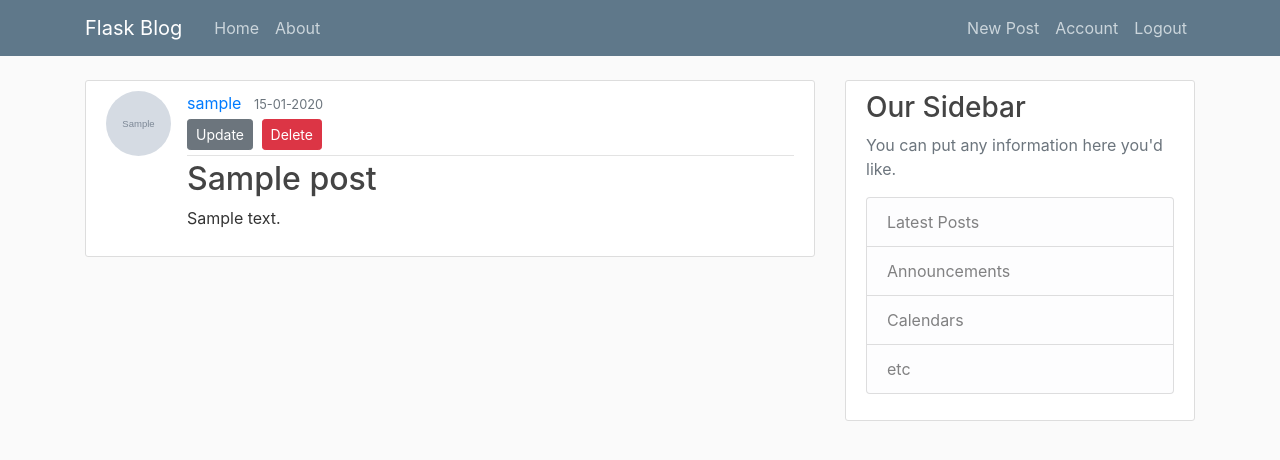
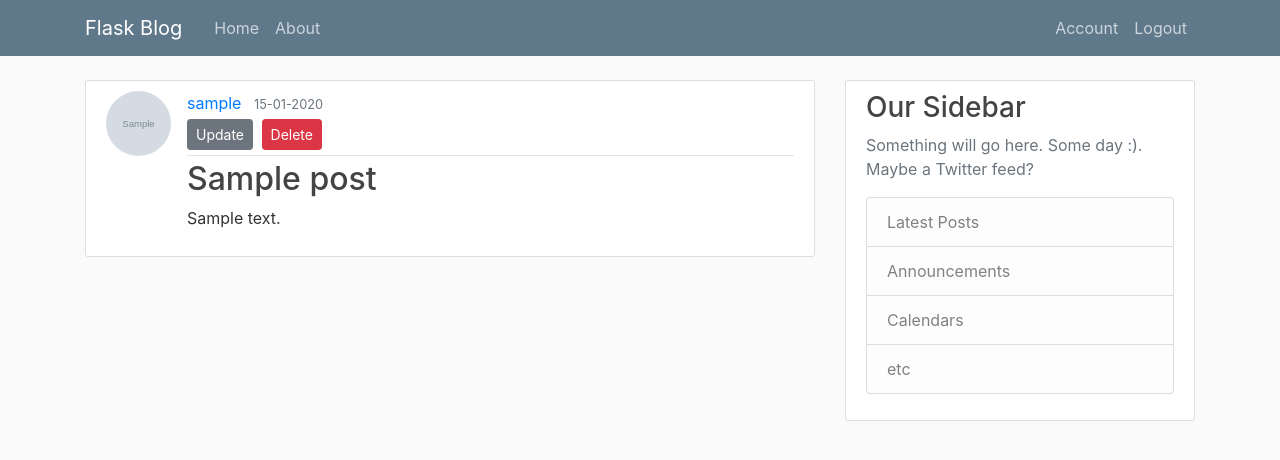
Before and after one commit to TomekQ13/LetterToSanta, a Flask app: page /post/1 in a window 1280 px wide. Shown: the top 460 px of the page. Run offline with Flask 2, Linux system fonts and the light colour scheme; a user stored in the database is signed in; tables that the repository leaves empty hold one stand-in row (values such as "Sample post"); grey boxes marked "Sample" are stand-in pictures.

Commit message:
roles required dev finished

```diff
--- a/blog/models.py
+++ b/blog/models.py
@@ -14,6 +14,9 @@ class User(db.Model, UserMixin):
     posts = db.relationship('Post', backref='author', lazy=True)
     roles = db.relationship('Role', secondary='user_roles',  backref=db.backref('user', lazy=True), lazy='subquery')
 
+    @property
+    def roles_names(self):
+        return [role.name for role in User.query.get(self.id).roles]
 
     def get_reset_token(self, expires_sec=1800):
         s = Serializer(current_app.config['SECRET_KEY'], expires_sec)
--- a/blog/posts/routes.py
+++ b/blog/posts/routes.py
@@ -3,11 +3,12 @@ from flask_login import current_user, login_required
 from blog import db
 from blog.posts.forms import PostForm
 from blog.models import Post
+from blog.users.utils import role_required
 
 posts = Blueprint('posts', __name__)
 
 @posts.route("/post/new", methods=['GET', 'POST'])
-@login_required
+@role_required(['Admin', 'Writer'])
 def new_post():
     form = PostForm()
     if form.validate_on_submit():
@@ -28,11 +29,11 @@ def post(post_id):
     return render_template('post.html', title=post.title, post=post)
 
 @posts.route("/post/<int:post_id>/update", methods=['GET', 'POST'])
-@login_required
+@role_required(['Admin', 'Writer'])
 def post_update(post_id):
     post = Post.query.get_or_404(post_id)
 
-    if post.author != current_user:
+    if post.author != current_user and 'Admin' not in current_user.roles_names:
         abort(403)
 
     form = PostForm()
@@ -51,11 +52,11 @@ def post_update(post_id):
     return render_template('create_post.html', title='Update Post', form=form, legend='Update Post')
 
 @posts.route("/post/<int:post_id>/delete", methods=['POST'])
-@login_required
+@role_required(['Admin', 'Writer'])
 def post_delete(post_id):
     post = Post.query.get_or_404(post_id)
 
-    if post.author != current_user:
+    if post.author != current_user and 'Admin' not in current_user.roles_names:
         abort(403)
 
     db.session.delete(post)
--- a/blog/templates/layout.html
+++ b/blog/templates/layout.html
@@ -32,7 +32,9 @@
                     <!-- Navbar Right Side -->
                     <div class="navbar-nav">
                         {% if current_user.is_authenticated %}
-                        <a class="nav-item nav-link" href="{{ url_for('posts.new_post') }}">New Post</a>
+                            {% if 'Admin' in current_user.roles_names or 'Writer' in current_user.roles_names %}
+                                <a class="nav-item nav-link" href="{{ url_for('posts.new_post') }}">New Post</a>
+                            {% endif %}
                             <a class="nav-item nav-link" href="{{ url_for('users.account') }}">Account</a>
                             <a class="nav-item nav-link" href="{{ url_for('users.logout') }}">Logout</a>
                         {% else %}
@@ -61,7 +63,7 @@
           <div class="col-md-4">
             <div class="content-section">
               <h3>Our Sidebar</h3>
-              <p class='text-muted'>You can put any information here you'd like.
+              <p class='text-muted'>Something will go here. Some day :). Maybe a Twitter feed?
                 <ul class="list-group">
                   <li class="list-group-item list-group-item-light">Latest Posts</li>
                   <li class="list-group-item list-group-item-light">Announcements</li>
--- a/blog/templates/post.html
+++ b/blog/templates/post.html
@@ -6,7 +6,7 @@
             <div class="article-metadata">
                 <a class="mr-2" href="{{ url_for('users.user_posts', username=post.author.username) }}">{{ post.author.username }}</a>
                 <small class="text-muted">{{ post.date_posted.strftime('%d-%m-%Y') }}</small>
-                {% if post.author == current_user %}
+                {% if post.author == current_user or 'Admin' in current_user.roles_names %}
                     <div>
                         <a class="btn btn-secondary btn-sm mt-1 mb-1" href="{{ url_for('posts.post_update', post_id = post.id) }}">Update</a>
                         <button type="button" class="btn btn-danger btn-sm m-1" data-toggle="modal" data-target="#deleteModal">Delete</button>
--- a/blog/users/utils.py
+++ b/blog/users/utils.py
@@ -35,6 +35,9 @@ If you did not make this request then ignore this email and no changes will be m
 
 def role_required(role_name):
     '''
+    Required roles have to be passed in a list. There will be an or logical sign between the roles in the list.
+    For example passing role_required(['Admin', 'Writer]) enforces the user to have Admin OR Writer role.
+
     This decorator combines the functionality of login_required decorator and role_required.
     It first checks if the user is logged in, if not send the user to login page.
     If the user is logged in and has the required role it returns the wrapped route.
@@ -54,10 +57,11 @@ def role_required(role_name):
             #without the need to login
             if request.method in EXEMPT_METHODS or current_app.config.get('LOGIN_DISABLED'):
                 return func(*args, **kwargs)
+
             #check is the current_user is logged in
             if current_user.is_authenticated:
                  #if the specified role is in current_user's roles
-                if set(role_name).intersection([role.name for role in current_user.roles]):
+                if set(role_name).intersection(current_user.roles_names):
                     return func(*args, **kwargs)
                 else:
                     abort(403)
```
Also changed, not shown: helper_script.py (added, +7 -0 lines), blog/site.db, 1 other file.
